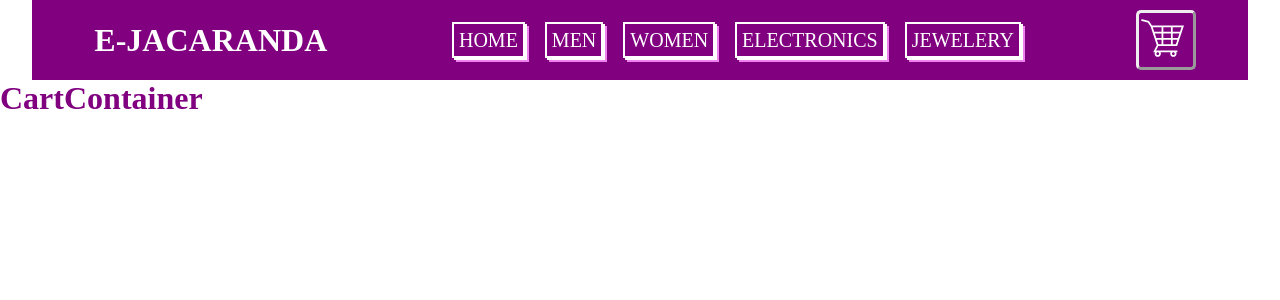
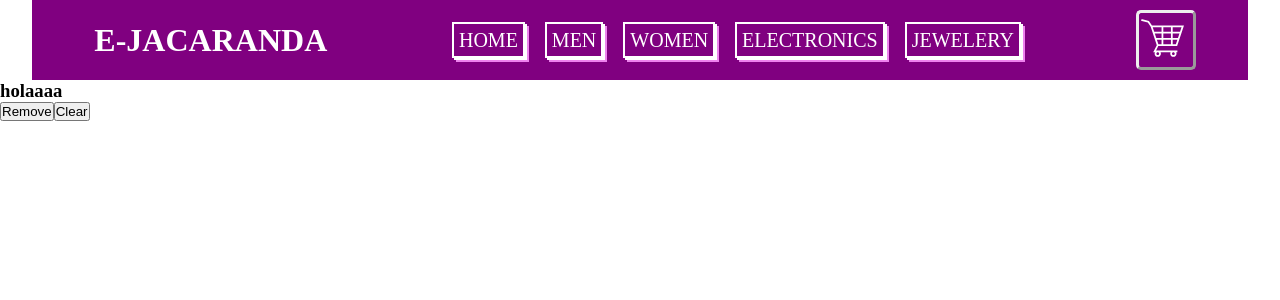
Before and after one commit to Gaddi-LPM/React-Ecommerce, a React (Create React App) app: page /cart in a window 1280 px wide. Shown: the top 300 px of the page. Built offline with nearby package versions, Linux system fonts and the light colour scheme.

Commit message:
Cart View

```diff
--- a/src/Containers/CartContainer/index.jsx
+++ b/src/Containers/CartContainer/index.jsx
@@ -1,5 +1,5 @@
 import React from 'react'
-import { useContext } from 'react';
+import { useContext} from 'react';
 import { Shop } from '../../Context/ShopProvider';
 import "./style.css";
 
@@ -8,13 +8,19 @@ const CartContainer = () => {
 
   const {cart, removeItem, cleanCart} = useContext(Shop);
 
+
+
   console.log(cart);
-  console.log(removeItem);
-  console.log(cleanCart);
+
 
   return (
     <div className='Cart-Container'>
-      <h1> CartContainer </h1>
+
+      <h3>holaaaa</h3>
+
+      <button onClick={removeItem}>Remove</button>
+      <button onClick={cleanCart}>Clear</button>
+
     </div>
 
 
--- a/src/componets/ItemCount/index.jsx
+++ b/src/componets/ItemCount/index.jsx
@@ -35,7 +35,6 @@ const ItemCount = ({stock , inicial , onAdd}) => {
          <button onClick={handleAdd} className="btn-count">+</button>
       </div>
       <div className="container-cart">
-         {/* <button onClick={()=>onAdd(Count)}>AgregarAlCarrito</button> */}
          <button onClick={addCart} className="btn-cart">Add Carrito</button>
       </div>
     </div>
```
